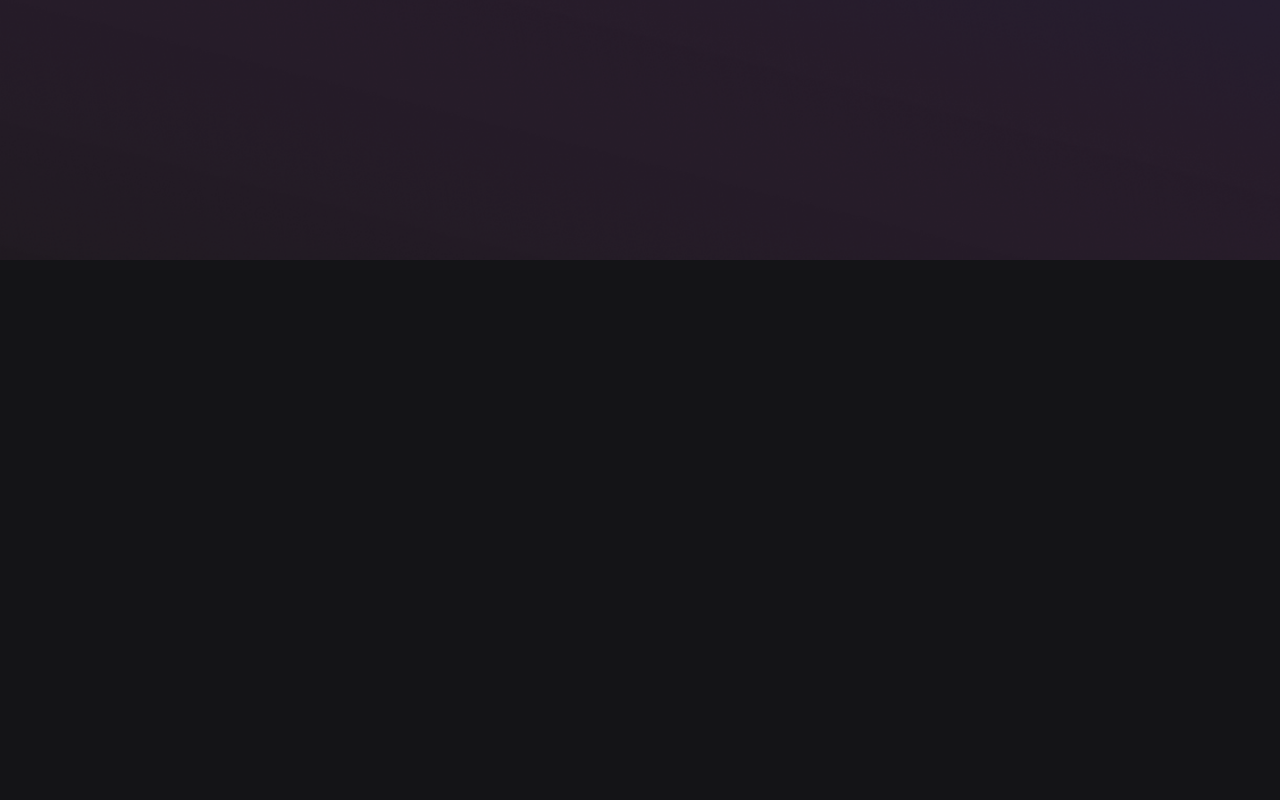
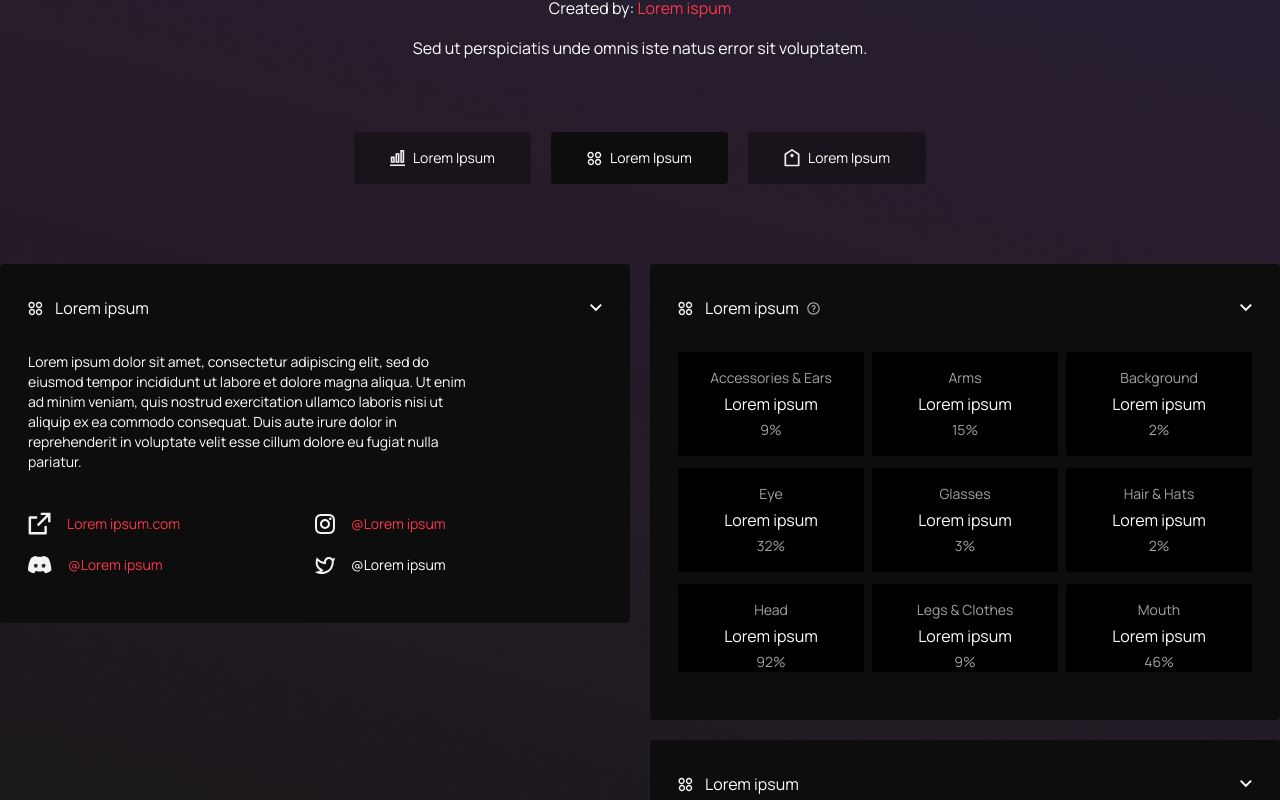
Before and after one commit to teckim/frontierx, a Next.js app: page / in a window 1280 px wide. Shown: the part 540-1340 px from the top of the page. Before the commit the page ends 800 px from the top, so only its background shows below. Built offline with nearby package versions, Linux system fonts and the light colour scheme.

Commit message:
Update home page

```diff
--- a/pages/index.tsx
+++ b/pages/index.tsx
@@ -1,8 +1,99 @@
 import type { NextPage } from 'next'
+import Button from '@/components/elements/Button'
+import Collapser from '@/components/elements/Collapser'
+import Link from '@/components/elements/Link'
+import Navbar from '@/components/Navbar'
+import Profile from '@/components/Profile'
+import StatsCard from '@/components/StatsCard'
+import Footer from '@/components/Footer'
+import StatsData from '@/data/stats'
+
+import GraphIcon from '@/assets/icons/graph.svg'
+import CirclesIcon from '@/assets/icons/circles.svg'
+import TagIcon from '@/assets/icons/tag.svg'
+import TwitterIcon from '@/assets/icons/twitter.svg'
+import ExternalLinkIcon from '@/assets/icons/external-link.svg'
+import DiscordIcon from '@/assets/icons/discord.svg'
+import InstagramIcon from '@/assets/icons/instagram.svg'
 
 const Home: NextPage = () => {
   return (
-    <div>Home page</div>
+    <div>
+      <Navbar />
+      <div className="pt-11">
+        <Profile />
+        <div className="flex justify-center gap-x-5">
+          <Button transparent icon={<GraphIcon />}>
+            Lorem ipsum
+          </Button>
+          <Button icon={<CirclesIcon />}>Lorem ipsum</Button>
+          <Button transparent icon={<TagIcon />}>
+            Lorem ipsum
+          </Button>
+        </div>
+        <div className="container mx-auto mt-20 mb-16">
+          <div className="grid grid-cols-2 gap-x-5">
+            <div className="flex flex-col gap-y-5">
+              <Collapser isOpen>
+                <div>
+                  <p className="mb-10 max-w-md text-sm">
+                    Lorem ipsum dolor sit amet, consectetur adipiscing elit, sed
+                    do eiusmod tempor incididunt ut labore et dolore magna
+                    aliqua. Ut enim ad minim veniam, quis nostrud exercitation
+                    ullamco laboris nisi ut aliquip ex ea commodo consequat.
+                    Duis aute irure dolor in reprehenderit in voluptate velit
+                    esse cillum dolore eu fugiat nulla pariatur.
+                  </p>
+                  <div className="grid grid-cols-2 gap-y-5">
+                    <Link
+                      primary
+                      label="Lorem ipsum.com"
+                      icon={<ExternalLinkIcon />}
+                      link="#"
+                    />
+                    <Link
+                      primary
+                      label="@Lorem ipsum"
+                      icon={<InstagramIcon />}
+                      link="#"
+                    />
+                    <Link
+                      primary
+                      label="@Lorem ipsum"
+                      icon={<DiscordIcon />}
+                      link="#"
+                    />
+                    <Link
+                      label="@Lorem ipsum"
+                      icon={<TwitterIcon />}
+                      link="#"
+                    />
+                  </div>
+                </div>
+              </Collapser>
+            </div>
+            <div className="flex flex-col gap-y-5">
+              <Collapser isHintable isOpen>
+                <div className="grid grid-cols-3 gap-x-2 gap-y-3">
+                  {StatsData.map(({ name, label, percentage }) => (
+                    <StatsCard
+                      key={name}
+                      name={name}
+                      label={label}
+                      percentage={percentage}
+                    />
+                  ))}
+                </div>
+              </Collapser>
+              <Collapser>
+                <div>Lorem ipsum</div>
+              </Collapser>
+            </div>
+          </div>
+        </div>
+      </div>
+      <Footer />
+    </div>
   )
 }
 
```
